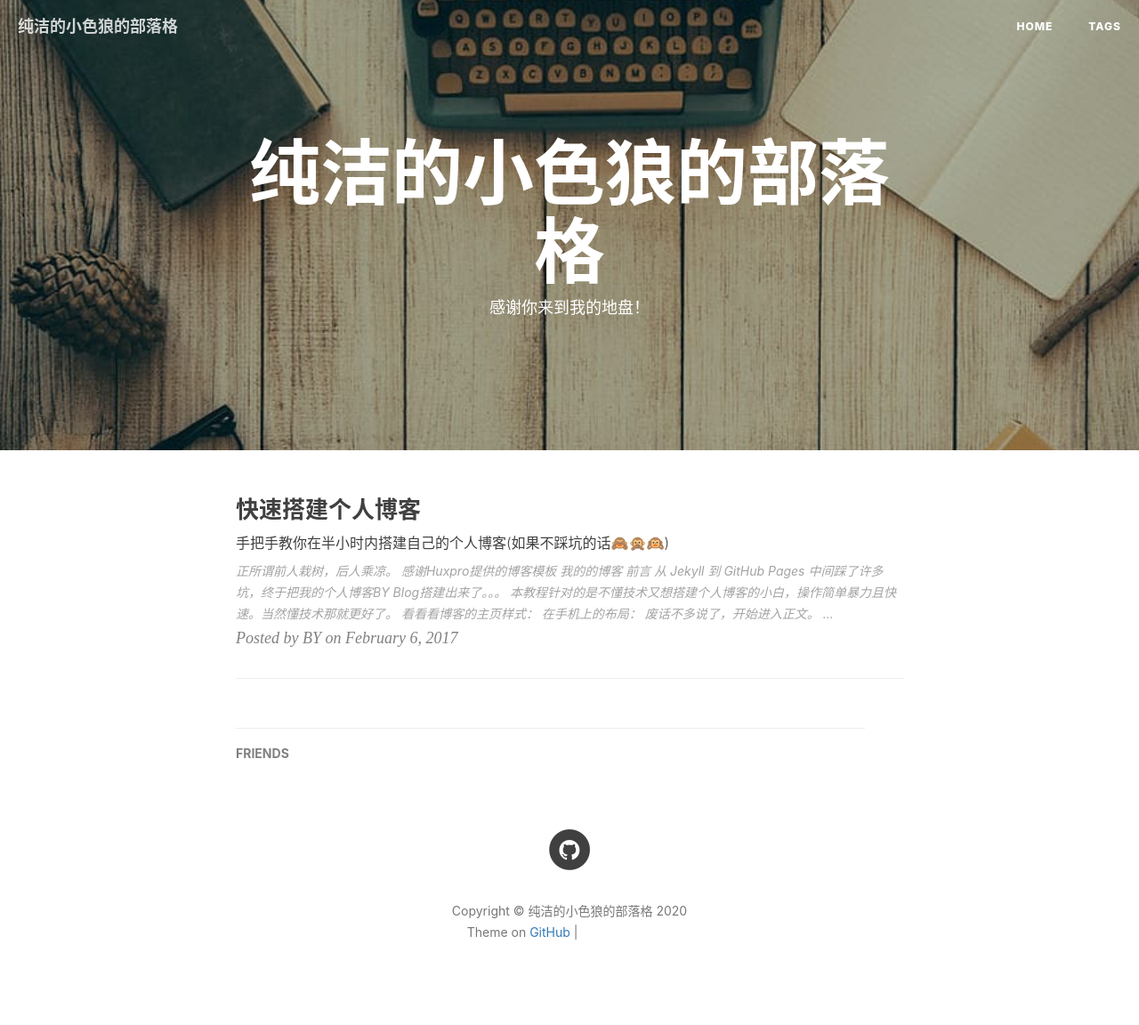
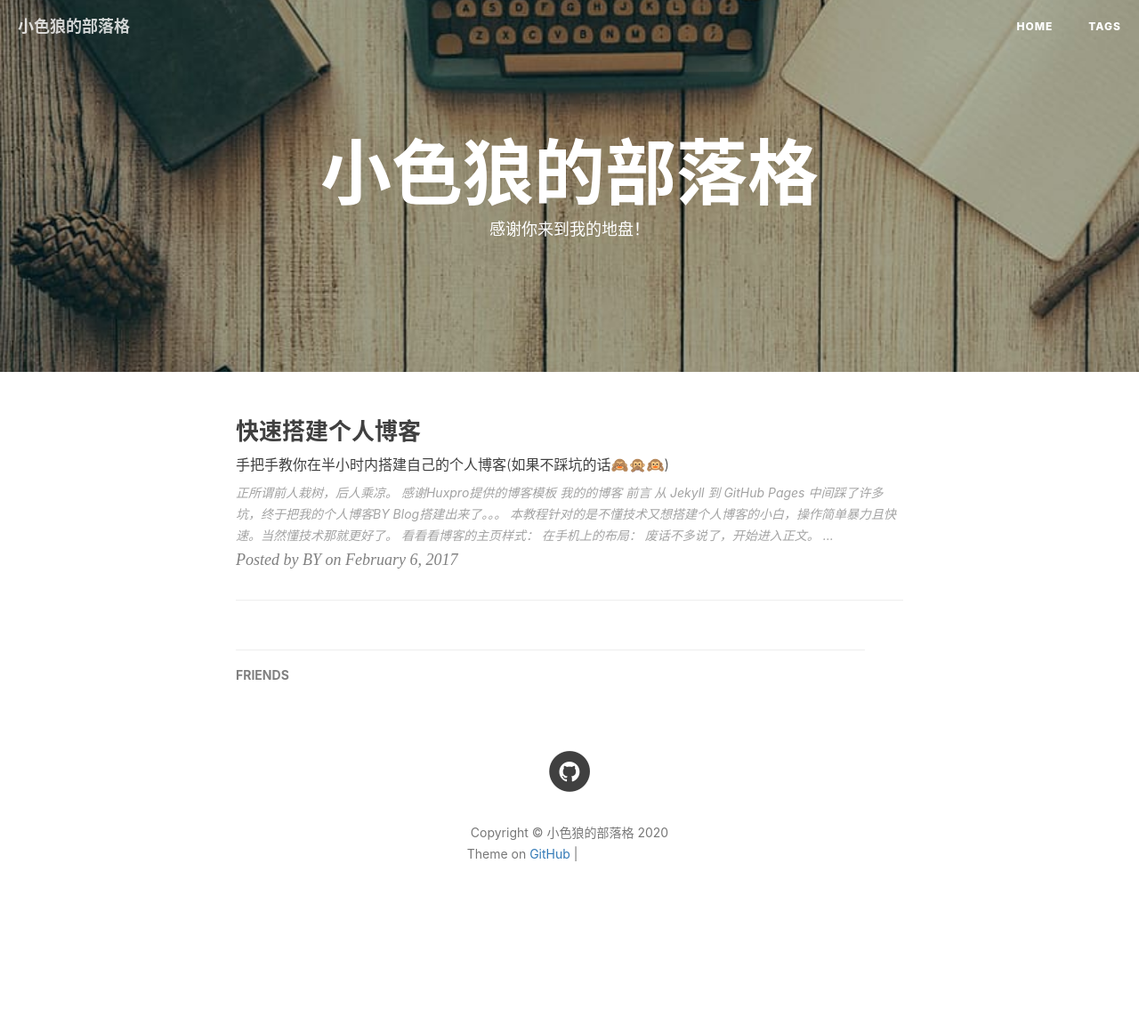
Before and after one commit to yyh0422/yyh0422.github.io, a Jekyll site: the page built from index.html, in a window 1280 px wide. Shown: the whole page at 89% size. Built offline with Jekyll 4.4.1, drawn with Linux system fonts in a browser that asks for light colours; nearby versions of some CDN libraries; the list of posts is cut into pages by our own code; comment, search, counter and statistics services are not loaded; after the commit the page ends 1064 px from its top, so only the background shows below that; grey boxes are pictures that could not be loaded.

Commit message:
Update _config.yml

```diff
--- a/_config.yml
+++ b/_config.yml
@@ -1,13 +1,13 @@
 # Site settings
-title: 纯洁的小色狼的部落格
-SEOTitle: 纯洁的小色狼的部落格
+title: 小色狼的部落格
+SEOTitle: 小色狼的部落格
 header-img: img/post-bg-desk.jpg
 email: yyh0422@gmail.com
 description: "欢迎来到我的地盘！"
 keyword: "纯洁的小色狼"
 url: "http://yyh0422.github.io"          # your host, for absolute URL
 baseurl: ""      # for example, '/blog' if your blog hosted on 'host/blog'
-github_repo: "https://github.com/qiubaiying/qiubaiying.github.io.git" # you code repository
+github_repo: "https://github.com/yyh0422/yyh0422.github.io.git" # you code repository
 
 # Sidebar settings
 sidebar: false                         # whether or not using Sidebar.
@@ -57,7 +57,7 @@ kramdown:
 
 # 评论系统
 # Disqus（https://disqus.com/）
-# disqus_username: qiubaiying
+# disqus_username:
 
 # Gitalk
 gitalk:
@@ -78,7 +78,7 @@ ba_track_id: b50bf2b12b5338a1845e33832976fd68
 
 # Google Analytics
 ga_track_id: 'UA-90855596-1'            # Format: UA-xxxxxx-xx
-ga_domain: qiubaiying.top               # 默认的是 auto, 这里我是自定义了的域名，你如果没有自己的域名，需要改成auto
+ga_domain: auto               # 默认的是 auto, 这里我是自定义了的域名，你如果没有自己的域名，需要改成auto
 
 
 
```
